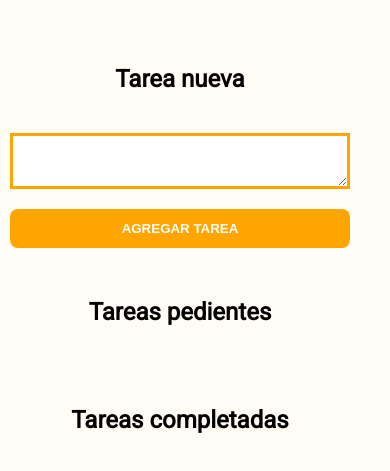
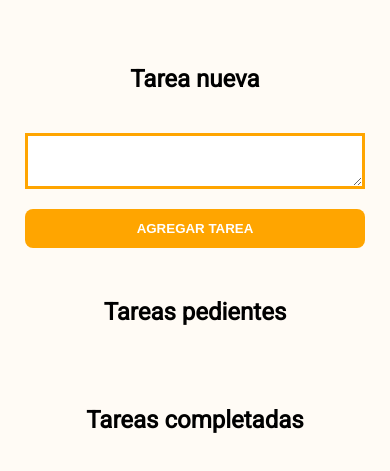
Before and after one commit to andreaguinder/todo-list, a plain HTML site: page index.html in a window 390 px wide. Shown: the part 93-564 px from the top of the page. Drawn offline with Linux system fonts and the light colour scheme.

Commit message:
alineo todo

```diff
--- a/css/custom.css
+++ b/css/custom.css
@@ -22,7 +22,7 @@ h1{
     display: flex;
     justify-content: center;
     align-items: flex-start;
-    margin-top: 70px;
+    margin: 70px auto 0px;
     gap: 30px;
 }
 
@@ -127,10 +127,10 @@ font-size: 40px;
 }
 @media only screen and (max-width:768px) {
 
-
     .container {
     flex-direction: column;
     gap: 50px;
+    align-items: center;
 }
 
 .error{
```
